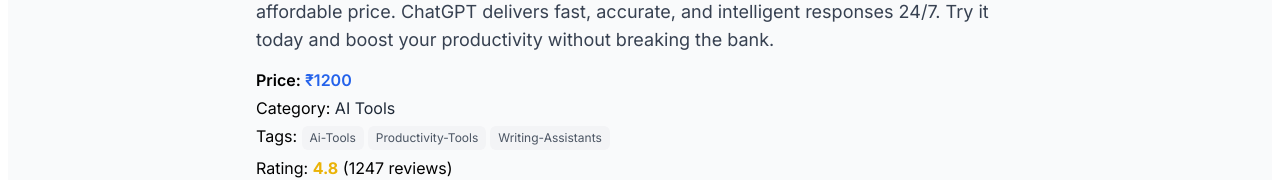
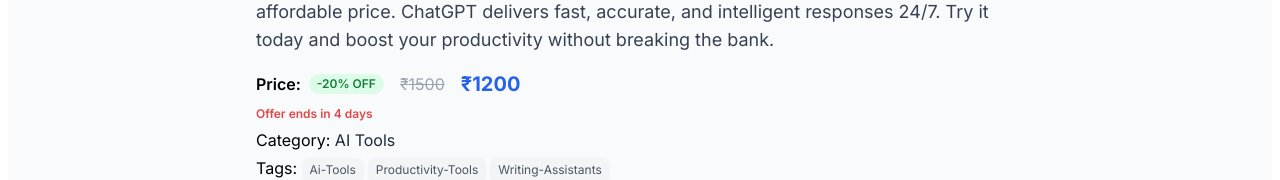
Before and after one commit to Dimanjan/alisite, a React (Vite) app: page /product/1 in a window 1280 px wide. Shown: the part 586-766 px from the top of the page. Built offline with nearby package versions, Linux system fonts and the light colour scheme.

Commit message:
feat: add smart, concise countdown timer and set dealEndTime for all products

```diff
--- a/src/components/ProductCard.tsx
+++ b/src/components/ProductCard.tsx
@@ -1,5 +1,6 @@
 import { Star, MessageCircle, Eye } from 'lucide-react';
 import type { Product } from '../types';
+import { useState, useEffect } from 'react';
 
 interface ProductCardProps {
   product: Product;
@@ -19,6 +20,30 @@
       />
     ));
   };
+
+  // Countdown timer logic
+  const getCountdown = (endTime?: string) => {
+    if (!endTime) return null;
+    const end = new Date(endTime).getTime();
+    const now = Date.now();
+    if (end <= now) return 'Offer ended';
+    const diff = end - now;
+    const days = Math.floor(diff / (1000 * 60 * 60 * 24));
+    const hours = Math.floor((diff / (1000 * 60 * 60)) % 24);
+    const minutes = Math.floor((diff / (1000 * 60)) % 60);
+    if (days > 0) return `Offer ends in ${days} day${days > 1 ? 's' : ''}`;
+    if (hours > 0) return `Offer ends in ${hours} hr${hours > 1 ? 's' : ''}`;
+    if (minutes > 0) return `Offer ends in ${minutes} min${minutes > 1 ? 's' : ''}`;
+    return 'Offer ends soon';
+  };
+  const [countdown, setCountdown] = useState(() => getCountdown(product.dealEndTime));
+  useEffect(() => {
+    if (!product.dealEndTime) return;
+    const interval = setInterval(() => {
+      setCountdown(getCountdown(product.dealEndTime));
+    }, 1000);
+    return () => clearInterval(interval);
+  }, [product.dealEndTime]);
 
   return (
     <div
@@ -60,11 +85,28 @@
           <h3 className="text-lg font-semibold text-gray-900 line-clamp-2 flex-1 mr-2">
             {product.name}
           </h3>
-          <div className="text-right flex items-center">
-            <span className="text-2xl font-bold text-blue-600">₹{product.price}</span>
+          <div className="text-right flex flex-col items-end">
+            {/* Discount Badge */}
+            {product.discountBadge && (
+              <span className="mb-1 px-2 py-0.5 bg-green-100 text-green-700 text-xs font-semibold rounded-full">
+                {product.discountBadge}
+              </span>
+            )}
+            <div className="flex items-center space-x-2">
+              {/* Original Price */}
+              {product.originalPrice && (
+                <span className="text-gray-400 line-through text-base font-normal">₹{product.originalPrice}</span>
+              )}
+              <span className="text-2xl font-bold text-blue-600">₹{product.price}</span>
+            </div>
           </div>
         </div>
-
+        {/* Countdown Timer */}
+        {product.dealEndTime && (
+          <div className="text-xs text-red-600 font-semibold mb-2 animate-pulse">
+            {countdown}
+          </div>
+        )}
         {/* Description */}
         <p className="text-gray-600 text-sm mb-4 line-clamp-2">
           {product.description}
--- a/src/components/ProductDetail.tsx
+++ b/src/components/ProductDetail.tsx
@@ -1,10 +1,35 @@
 import { useParams } from 'react-router-dom';
 import productsData from '../data/products.json';
 import type { Product } from '../types';
+import { useState, useEffect } from 'react';
 
 export default function ProductDetail() {
   const { id } = useParams();
   const product = (productsData.products as Product[]).find((p) => p.id === id);
+
+  // Countdown timer logic
+  const getCountdown = (endTime?: string) => {
+    if (!endTime) return null;
+    const end = new Date(endTime).getTime();
+    const now = Date.now();
+    if (end <= now) return 'Offer ended';
+    const diff = end - now;
+    const days = Math.floor(diff / (1000 * 60 * 60 * 24));
+    const hours = Math.floor((diff / (1000 * 60 * 60)) % 24);
+    const minutes = Math.floor((diff / (1000 * 60)) % 60);
+    if (days > 0) return `Offer ends in ${days} day${days > 1 ? 's' : ''}`;
+    if (hours > 0) return `Offer ends in ${hours} hr${hours > 1 ? 's' : ''}`;
+    if (minutes > 0) return `Offer ends in ${minutes} min${minutes > 1 ? 's' : ''}`;
+    return 'Offer ends soon';
+  };
+  const [countdown, setCountdown] = useState(() => getCountdown(product?.dealEndTime));
+  useEffect(() => {
+    if (!product?.dealEndTime) return;
+    const interval = setInterval(() => {
+      setCountdown(getCountdown(product.dealEndTime));
+    }, 1000);
+    return () => clearInterval(interval);
+  }, [product?.dealEndTime]);
 
   if (!product) {
     return <div className="max-w-2xl mx-auto py-16 text-center text-2xl text-gray-500">Product not found</div>;
@@ -15,7 +40,26 @@
       <h1 className="text-3xl font-bold mb-4 text-gray-900">{product.name}</h1>
       <img src={product.image} alt={product.name} className="w-full max-w-md mx-auto rounded-xl mb-6" />
       <div className="mb-4 text-lg text-gray-700">{product.description}</div>
-      <div className="mb-2 font-semibold">Price: <span className="text-blue-600">₹{product.price}</span></div>
+      <div className="mb-2 font-semibold flex items-center gap-2">
+        Price:
+        {/* Discount Badge */}
+        {product.discountBadge && (
+          <span className="px-2 py-0.5 bg-green-100 text-green-700 text-xs font-semibold rounded-full">
+            {product.discountBadge}
+          </span>
+        )}
+        {/* Original Price */}
+        {product.originalPrice && (
+          <span className="text-gray-400 line-through text-base font-normal ml-2">₹{product.originalPrice}</span>
+        )}
+        <span className="text-blue-600 text-xl font-bold ml-2">₹{product.price}</span>
+      </div>
+      {/* Countdown Timer */}
+      {product.dealEndTime && (
+        <div className="text-xs text-red-600 font-semibold mb-2 animate-pulse">
+          {countdown}
+        </div>
+      )}
       <div className="mb-2">Category: <span className="text-gray-800">{product.category}</span></div>
       <div className="mb-2">Tags: {product.tags.map((tag, i) => <span key={tag + '-' + i} className="inline-block bg-gray-100 text-gray-600 text-xs rounded-md px-2 py-1 mr-1">{tag}</span>)}</div>
       <div className="mb-2">Rating: <span className="text-yellow-500 font-bold">{product.rating}</span> ({product.reviews} reviews)</div>
--- a/src/components/ProductModal.tsx
+++ b/src/components/ProductModal.tsx
@@ -1,5 +1,6 @@
 import { X, Star, MessageCircle, Calendar, HardDrive, Monitor, Check } from 'lucide-react';
 import type { Product } from '../types';
+import { useState, useEffect } from 'react';
 
 interface ProductModalProps {
   product: Product | null;
@@ -9,6 +10,30 @@
 
 export const ProductModal = ({ product, isOpen, onClose }: ProductModalProps) => {
   if (!isOpen || !product) return null;
+
+  // Countdown timer logic
+  const getCountdown = (endTime?: string) => {
+    if (!endTime) return null;
+    const end = new Date(endTime).getTime();
+    const now = Date.now();
+    if (end <= now) return 'Offer ended';
+    const diff = end - now;
+    const days = Math.floor(diff / (1000 * 60 * 60 * 24));
+    const hours = Math.floor((diff / (1000 * 60 * 60)) % 24);
+    const minutes = Math.floor((diff / (1000 * 60)) % 60);
+    if (days > 0) return `Offer ends in ${days} day${days > 1 ? 's' : ''}`;
+    if (hours > 0) return `Offer ends in ${hours} hr${hours > 1 ? 's' : ''}`;
+    if (minutes > 0) return `Offer ends in ${minutes} min${minutes > 1 ? 's' : ''}`;
+    return 'Offer ends soon';
+  };
+  const [countdown, setCountdown] = useState(() => getCountdown(product.dealEndTime));
+  useEffect(() => {
+    if (!product.dealEndTime) return;
+    const interval = setInterval(() => {
+      setCountdown(getCountdown(product.dealEndTime));
+    }, 1000);
+    return () => clearInterval(interval);
+  }, [product.dealEndTime]);
 
   const renderStars = (rating: number) => {
     return Array.from({ length: 5 }, (_, i) => (
@@ -77,9 +102,21 @@
                   <h1 className="text-2xl font-bold text-gray-900 flex-1 mr-4">
                     {product.name}
                   </h1>
-                  <span className="text-3xl font-bold text-blue-600">
-                    ₹{product.price}
-                  </span>
+                  <div className="flex flex-col items-end">
+                    {/* Discount Badge */}
+                    {product.discountBadge && (
+                      <span className="mb-1 px-2 py-0.5 bg-green-100 text-green-700 text-xs font-semibold rounded-full">
+                        {product.discountBadge}
+                      </span>
+                    )}
+                    <div className="flex items-center space-x-2">
+                      {/* Original Price */}
+                      {product.originalPrice && (
+                        <span className="text-gray-400 line-through text-base font-normal">₹{product.originalPrice}</span>
+                      )}
+                      <span className="text-3xl font-bold text-blue-600">₹{product.price}</span>
+                    </div>
+                  </div>
                 </div>
 
                 <div className="flex items-center space-x-1 mb-4">
@@ -97,6 +134,13 @@
                   <span className="text-gray-500">({product.reviews} reviews)</span>
                 </div>
               </div>
+
+              {/* Countdown Timer */}
+              {product.dealEndTime && (
+                <div className="text-xs text-red-600 font-semibold mb-2 animate-pulse">
+                  {countdown}
+                </div>
+              )}
 
               {/* Description */}
               <div className="mb-6">
--- a/src/data/products.json
+++ b/src/data/products.json
@@ -5,6 +5,9 @@
       "name": "Chatgpt Plus Monthly",
       "description": "Get powerful AI assistance for writing, coding, brainstorming, and more – all at the most affordable price. ChatGPT delivers fast, accurate, and intelligent responses 24/7. Try it today and boost your productivity without breaking the bank.",
       "price": 1200,
+      "originalPrice": 1500,
+      "discountBadge": "-20% OFF",
+      "dealEndTime": "2025-07-16T23:59:59Z",
       "category": "AI Tools",
       "tags": ["Ai-Tools", "Productivity-Tools", "Writing-Assistants"],
       "image": "/openai-chatgpt-CTA.png",
@@ -27,6 +30,9 @@
       "name": "ElevenLab 3 Month",
       "description": "Unlock premium voice AI with the Creator Plan from ElevenLabs – now available with flexible 3-month access. Perfect for content creators, voice artists, developers, and entrepreneurs who need high-quality text-to-speech and voice cloning at an affordable price..",
       "price": 1400,
+      "originalPrice": 1800,
+      "discountBadge": "Save ₹400",
+      "dealEndTime": "2025-07-16T23:59:59Z",
       "category": "AI Voice Tools",
       "tags": ["VoiceAI", "TextToSpeech", "VoiceCloning", "AIVoices"],
       "image": "/Featured-image-550-X-340-6.jpg",
@@ -50,6 +56,9 @@
       "name": "Adobe  Creative Cloud Yearly",
       "description": "Unlock the full power of creativity with the Adobe Creative Cloud All Apps Yearly Plan – now available at a discounted price. Get access to 20+ industry-leading creative tools used by professionals worldwide.",
       "price": 3000,
+      "originalPrice": 4200,
+      "discountBadge": "-29% OFF",
+      "dealEndTime": "2025-07-16T23:59:59Z",
       "category": "Creative Software",
       "tags": ["Design Tools", "Video & Photo Editing", "Design Tools", "Graphic Design", "Creative Workflow"],
       "image": "/adobe-creative-cloud-for-teams-all-apps-11636444925.webp",
@@ -72,6 +81,9 @@
       "name": "Capcut Pro– Monthly Plan",
       "description": "Take your videos to the next level with CapCut Pro Monthly, now available at a low price! Unlock powerful editing tools, effects, and templates designed for creators of all levels — from beginners to pros.",
       "price": 450,
+      "originalPrice": 600,
+      "discountBadge": "Limited Time Offer",
+      "dealEndTime": "2025-07-16T23:59:59Z",
       "category": "Video Editing",
       "tags": ["VideoEditing", "MusicEdit", "PhotoToVideo", "MobileEditing", "CapCutPro"],
       "image": "/capcut.png",
@@ -94,6 +106,9 @@
       "name": "CapCut Pro – Yearly Plan ",
       "description": "Unlock your creative potential with CapCut Pro, the premium video editing solution for creators, influencers, and professionals. The Yearly Plan gives you full access to powerful tools, exclusive effects, and a seamless editing experience—at the best value.",
       "price": 3400,
+      "originalPrice": 4800,
+      "discountBadge": "-29% OFF",
+      "dealEndTime": "2025-07-16T23:59:59Z",
       "category": "Video Editing",
       "tags": ["VideoEditing", "MusicEdit", "PhotoToVideo", "MobileEditing", "CapCutPro"],
       "image": "/capcut.png",
@@ -117,6 +132,9 @@
       "name": "vidIQ Boost – Monthly Plan",
       "description": "Supercharge your YouTube growth with the vidIQ Boost Monthly Plan—your all-in-one toolkit for smarter video SEO, audience insights, and content optimization. Tailored for serious creators, this plan gives you exclusive access to advanced features that help your channel rank higher, grow faster, and stay ahead of the competition..",
       "price": 400,
+      "originalPrice": 600,
+      "discountBadge": "Save ₹200",
+      "dealEndTime": "2025-07-16T23:59:59Z",
       "category": "SEO",
       "tags": ["financeYouTubeGrowth", "YouTubeAnalytics", "ContentCreatorTools", "KeywordResearch", "YouTubeCreator"],
       "image": "/VIDIQ-logo-1.png",
@@ -139,6 +157,9 @@
       "name": "Coursera Plus – 1-Year Plan",
       "description": "Unlock unlimited learning with the Coursera Plus 1-Year Subscription — your personal gateway to thousands of world-class online courses, certificates, and career-building programs from top universities and companies around the world.",
       "price": 1500,
+      "originalPrice": 2000,
+      "discountBadge": "-25% OFF",
+      "dealEndTime": "2025-07-16T23:59:59Z",
       "category": "Educational Tools",
       "tags": ["OnlineLearning", "OnlineCourses", "ProfessionalGrowth", "OnlineCertification", "OnlineCertification"],
       "image": "/Coursera-Plus-1-Year.jpg",
@@ -161,6 +182,9 @@
       "name": "YouTube Premium – 1 Year Individual Plan",
       "description": "Experience YouTube like never before with the YouTube Premium 1 Year Individual Plan — your all-access pass to ad-free videos, offline downloads, background play, and exclusive content..",
       "price": 899,
+      "originalPrice": 1299,
+      "discountBadge": "Save ₹400",
+      "dealEndTime": "2025-07-16T23:59:59Z",
       "category": "Entertainment",
       "tags": ["AdFreeViewing", "PremiumExperience", "BackgroundMusic", "ExclusiveContent", "ExclusiveContent"],
       "image": "/4575268_1 (1).jpg",
@@ -183,6 +207,9 @@
       "name": "Suno AI Pro Monthly Plan",
       "description": "Unlock advanced AI-powered music creation with the Suno AI Pro Monthly Plan. Designed for content creators, independent musicians, and small businesses, this plan offers enhanced features and greater flexibility to produce high-quality, commercial-ready music.",
       "price": 450,
+      "originalPrice": 600,
+      "discountBadge": "Limited Time Offer",
+      "dealEndTime": "2025-07-16T23:59:59Z",
       "category": "Entertainment",
       "tags": ["AIMusic", "GenerativeAI", "BackgroundMusic", "AIContentCreators"],
       "image": "/suno-logo-2024-billboard-1548.jpg",
@@ -206,6 +233,9 @@
       "name": "Grammarly Pro – Yearly Subscription",
       "description": "Enhance your writing with Grammarly Pro, the advanced writing assistant designed for professionals, students, and content creators. The annual subscription offers significant savings and access to premium features that elevate your writing experience.",
       "price": 2899,
+      "originalPrice": 3999,
+      "discountBadge": "-28% OFF",
+      "dealEndTime": "2025-07-16T23:59:59Z",
       "category": "Educational",
       "tags": ["WritingAssistant", "PlagiarismCheck", "WritingClarity", "CareerGrowth"],
       "image": "/Grammarly-Logo.png.webp",
@@ -227,6 +257,9 @@
       "name": "Google Gemini AI Pro – 1 Year Plan",
       "description": "Experience the power of advanced AI with Google Gemini AI Pro, now available as a convenient 12-month subscription. Gain year‑round access to Google’s premium AI capabilities at a significant discount compared to monthly billing.",
       "price": 1999,
+      "originalPrice": 2500,
+      "discountBadge": "Save ₹501",
+      "dealEndTime": "2025-07-16T23:59:59Z",
       "category": "AI Tools",
       "tags": ["TextToVideoAI", "AIDevelopers", "FasterWithGemini", "GeminiVideoGen"],
       "image": "/Gemini_Hero-1.jpg",
@@ -249,6 +282,9 @@
       "name": "Bolt Pro – Monthly Plan",
       "description": "Upgrade your Coding and web developing experience with the Bolt Pro Monthly Subscription—available via personal email signup for exclusive perks and savings.",
       "price": 850,
+      "originalPrice": 1200,
+      "discountBadge": "-29% OFF",
+      "dealEndTime": "2025-07-16T23:59:59Z",
       "category": "Web Developer",
       "tags": ["WebDesign", "AIWebDev", "CodeAnywhere", "WebDevelopment"],
       "image": "/Bolt new.jpg",
@@ -271,6 +307,9 @@
       "name": "Turnitin Students",
       "description": "Turnitin Students is a powerful online tool designed to help students ensure originality and maintain academic integrity in their writing. By providing instant plagiarism checks, detailed similarity reports, and helpful writing feedback, Turnitin empowers students to improve their assignments and submit work they can be proud of.",
       "price": 1799,
+      "originalPrice": 2200,
+      "discountBadge": "Save ₹401",
+      "dealEndTime": "2025-07-16T23:59:59Z",
       "category": "Educational",
       "tags": ["StudentWriting", "PlagiarismDetection", "WritingFeedback", "EducationTech", "OriginalityCheck"],
       "image": "/turnitin-student-account-1-month-shared-17247440191185182.webp",
@@ -292,6 +331,9 @@
       "name": "Netflix Single Screen – 1 Year Subscription",
       "description": "Enjoy unlimited streaming of movies, TV shows, documentaries, and Netflix Originals with the Netflix Single Screen 1 Year Plan. Perfect for individual users, this subscription lets you watch all your favorite content on one device at a time, providing entertainment whenever and wherever you want.",
       "price": 1599,
+      "originalPrice": 1999,
+      "discountBadge": "-20% OFF",
+      "dealEndTime": "2025-07-16T23:59:59Z",
       "category": "Entertainment",
       "tags": ["music", "streaming", "podcasts", "entertainment", "audio"],
       "image": "/Netflix.jpg",
@@ -313,6 +355,9 @@
       "name": "Perplexity AI | 1 Year",
       "description": "Unlock the full potential of AI-powered search and assistance with the Perplexity Pro 1 Year Plan. Designed for professionals, researchers, and curious minds, this subscription offers enhanced access to Perplexity’s advanced AI features to get faster, more accurate answers and deeper insights.",
       "price": 699,
+      "originalPrice": 999,
+      "discountBadge": "Limited Time Offer",
+      "dealEndTime": "2025-07-16T23:59:59Z",
       "category": "Development",
       "tags": ["ai", "coding", "programming", "autocomplete", "development"],
       "image": "/perplexity-ai-7622.jpg",
@@ -334,6 +379,9 @@
       "name": "Canva Pro",
       "description": "Create stunning designs with Canva Pro's premium features. Access millions of stock photos, premium templates, and advanced editing tools for professional-quality graphics.",
       "price": 1499,
+      "originalPrice": 1999,
+      "discountBadge": "Save ₹500",
+      "dealEndTime": "2025-07-16T23:59:59Z",
       "category": "Design",
       "tags": ["design", "graphics", "templates", "branding", "marketing"],
       "image": "/canva-edu-pro-subscription.png",
@@ -355,6 +403,9 @@
       "name": "NordVPN – 2 Year Subscription",
       "description": "Protect your online privacy and enjoy unrestricted internet access with the NordVPN 2 Year Plan. NordVPN offers advanced security features, lightning-fast servers worldwide, and seamless streaming capabilities, making it the perfect choice for individuals and families looking for reliable VPN protection.",
       "price": 3699,
+      "originalPrice": 4999,
+      "discountBadge": "-26% OFF",
+      "dealEndTime": "2025-07-16T23:59:59Z",
       "category": "Security",
       "tags": ["OnlinePrivacy", "FastVPN", "SecureConnection", "EncryptYourData", "PrivacyTools"],
       "image": "/NordVPN.jpg",
@@ -370,6 +421,29 @@
       ],
       "compatibility": ["Web", "iOS", "Android", "Windows", "macOS"],
       "lastUpdated": "2024-02-05"
+    },
+    {
+      "id": "99",
+      "name": "Test Future Deal",
+      "description": "This is a test product to verify the countdown timer for future deals. The offer should always be visible.",
+      "price": 999,
+      "originalPrice": 1999,
+      "discountBadge": "-50% OFF",
+      "dealEndTime": "2099-12-31T23:59:59Z",
+      "category": "Testing",
+      "tags": ["test", "future", "countdown"],
+      "image": "/test-product.png",
+      "rating": 5.0,
+      "reviews": 1,
+      "downloadUrl": "#",
+      "features": [
+        "Always visible countdown",
+        "Easy to find",
+        "For QA and debugging"
+      ],
+      "fileSize": "1 MB",
+      "compatibility": ["Web", "All Devices"],
+      "lastUpdated": "2024-06-01"
     }
   ],
   "categories": [
--- a/src/types/index.ts
+++ b/src/types/index.ts
@@ -3,6 +3,9 @@
   name: string;
   description: string;
   price: number;
+  originalPrice?: number;
+  discountBadge?: string;
+  dealEndTime?: string;
   category: string;
   tags: string[];
   image: string;
```
